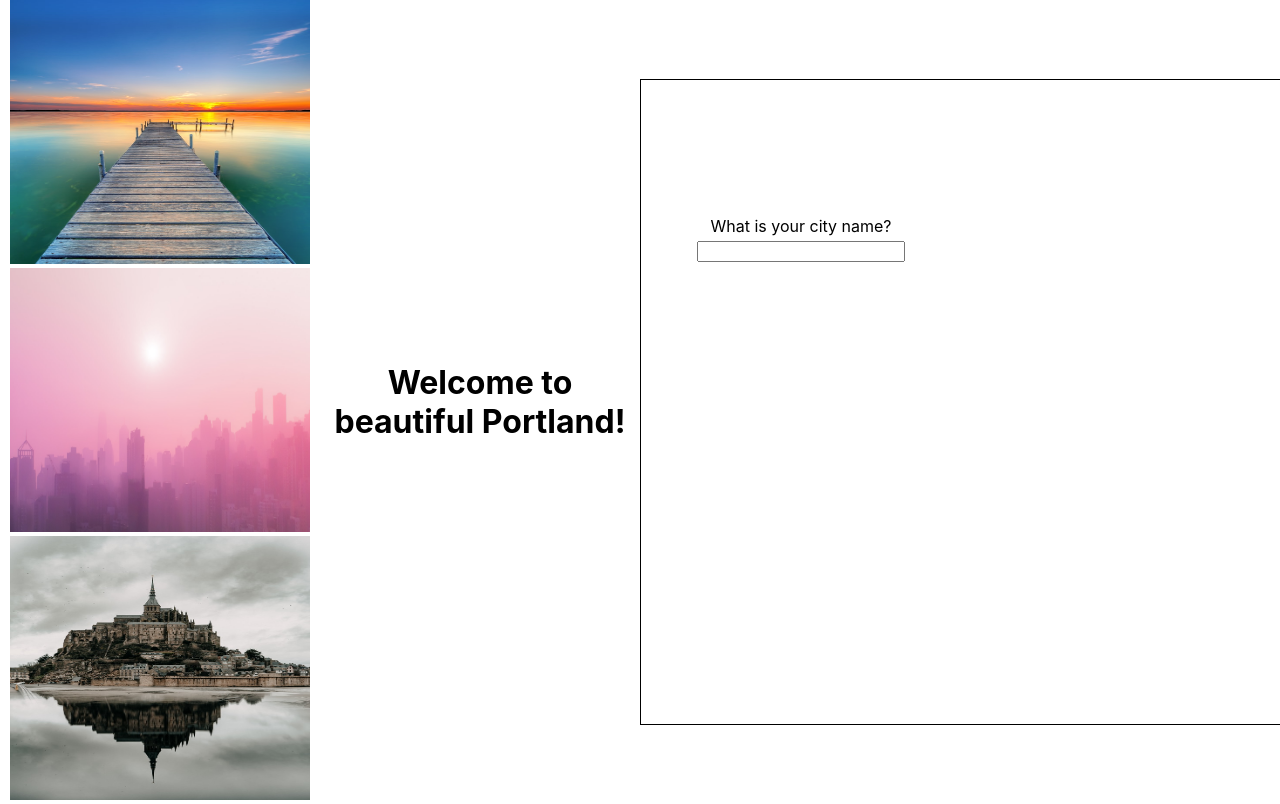
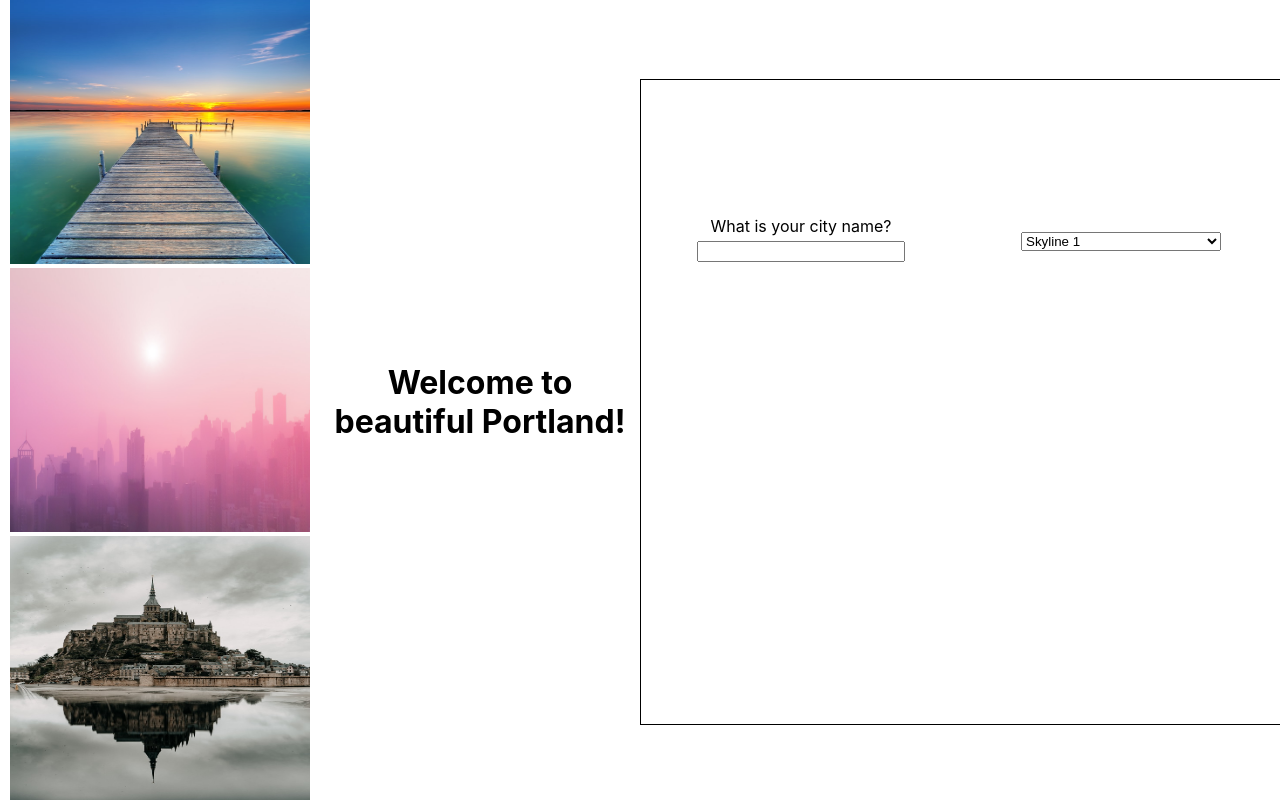
Before and after one commit to morganharmon/react-city-builder, a React (Create React App) app: page / in a window 1280 px wide. Built offline with nearby package versions, Linux system fonts and the light colour scheme.

Commit message:
Dropdown changes skyline

```diff
--- a/src/App.js
+++ b/src/App.js
@@ -36,6 +36,11 @@ function App() {
 
           In each Dropdown, pass as props the state handler functions defined above, so that these child components can manipulate parent state
           */}
+          <select skylineId={ skylineId } onChange={(e) => setSkylineId(e.target.value)}>
+            <option value="1">Skyline 1</option>
+            <option value="2">Skyline 2</option>
+            <option value="3">Skyline 3</option>
+          </select>
         </section>
         {/* here, the SloganForm component takes in the setSlogans state handler function and the slogans array that live in state */}
         {/* here, the SloganList component takes the array of slogans that lives in state */}
```
